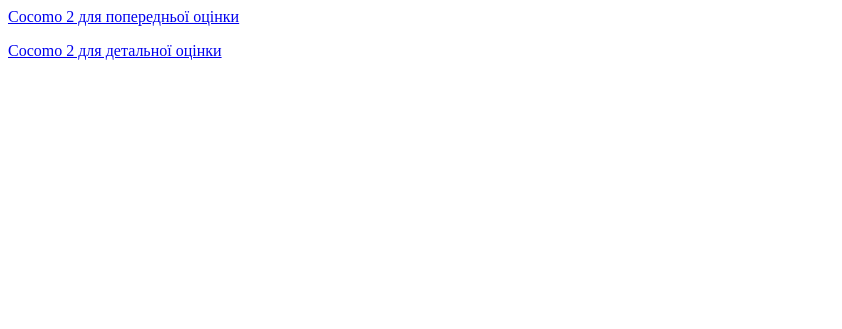
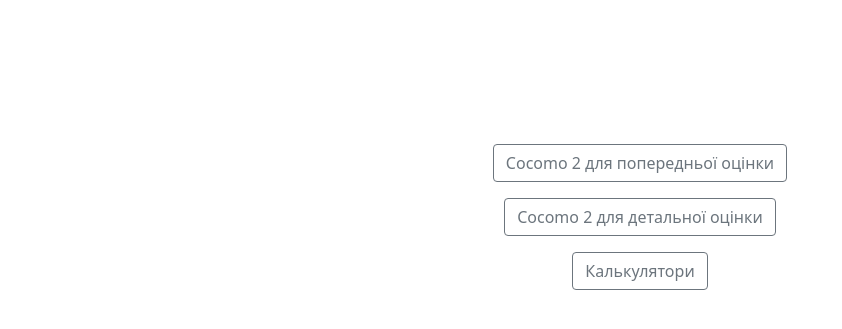
Before and after one commit to RondyVN/Django3.2-calculator-cocomo1-cocomo2-functional-point-project, a Django app: page /cocomo2/ in a window 1280 px wide. Shown: the top 329 px of the page, without its empty margins (0-842 px from the left). Run offline with Django 3.2, Linux system fonts and the light colour scheme; some libraries are stand-ins or nearby versions.

Commit message:
Add style to adapters

```diff
--- a/cocomo2/templates/cocomo2/start.html
+++ b/cocomo2/templates/cocomo2/start.html
@@ -2,10 +2,37 @@
 <html lang="en">
 <head>
     <meta charset="UTF-8">
+    <meta name="viewport" content="width=device-width, initial-scale=1">
+
+    <!-- Bootstrap CSS -->
+    <link href="https://cdn.jsdelivr.net/npm/bootstrap@5.1.3/dist/css/bootstrap.min.css" rel="stylesheet" integrity="sha384-1BmE4kWBq78iYhFldvKuhfTAU6auU8tT94WrHftjDbrCEXSU1oBoqyl2QvZ6jIW3" crossorigin="anonymous">
+
     <title>Title</title>
 </head>
 <body>
-    <a href="{% url 'cocomo2:preliminary_assessment' %}">Cocomo 2 для попередньої оцінки</a>
-    <p><a href="{% url 'cocomo2:detailed_assessment' %}">Cocomo 2 для детальної оцінки</a></p>
+    <br>
+    <br>
+    <br>
+    <br>
+    <br>
+    <br>
+    <div class="container">
+    <div class="row">
+        <div class="form-row text-center">
+            <div class="col mb-3">
+                <a href="{% url 'cocomo2:preliminary_assessment' %}" class="btn btn-outline-secondary">Cocomo 2 для попередньої оцінки</a>
+            </div>
+            <div class="col mb-3">
+                 <a href="{% url 'cocomo2:detailed_assessment' %}" class="btn btn-outline-secondary">Cocomo 2 для детальної оцінки</a>
+            </div>
+            <div class="col mb-3">
+                 <a href="{% url 'links_calculator' %}" class="btn btn-outline-secondary">Калькулятори</a>
+            </div>
+         </div>
+    </div>
+    </div>
+    <script src="https://cdn.jsdelivr.net/npm/@popperjs/core@2.10.2/dist/umd/popper.min.js" integrity="sha384-7+zCNj/IqJ95wo16oMtfsKbZ9ccEh31eOz1HGyDuCQ6wgnyJNSYdrPa03rtR1zdB" crossorigin="anonymous"></script>
+    <script src="https://cdn.jsdelivr.net/npm/bootstrap@5.1.3/dist/js/bootstrap.min.js" integrity="sha384-QJHtvGhmr9XOIpI6YVutG+2QOK9T+ZnN4kzFN1RtK3zEFEIsxhlmWl5/YESvpZ13" crossorigin="anonymous"></script>
+
 </body>
 </html>
```
Also changed, not shown: cocomo1/templates/cocomo1/cocomo_start.html (+30 -4 lines), cocomo1/templates/cocomo1/link_calculator.html (+29 -3 lines).
